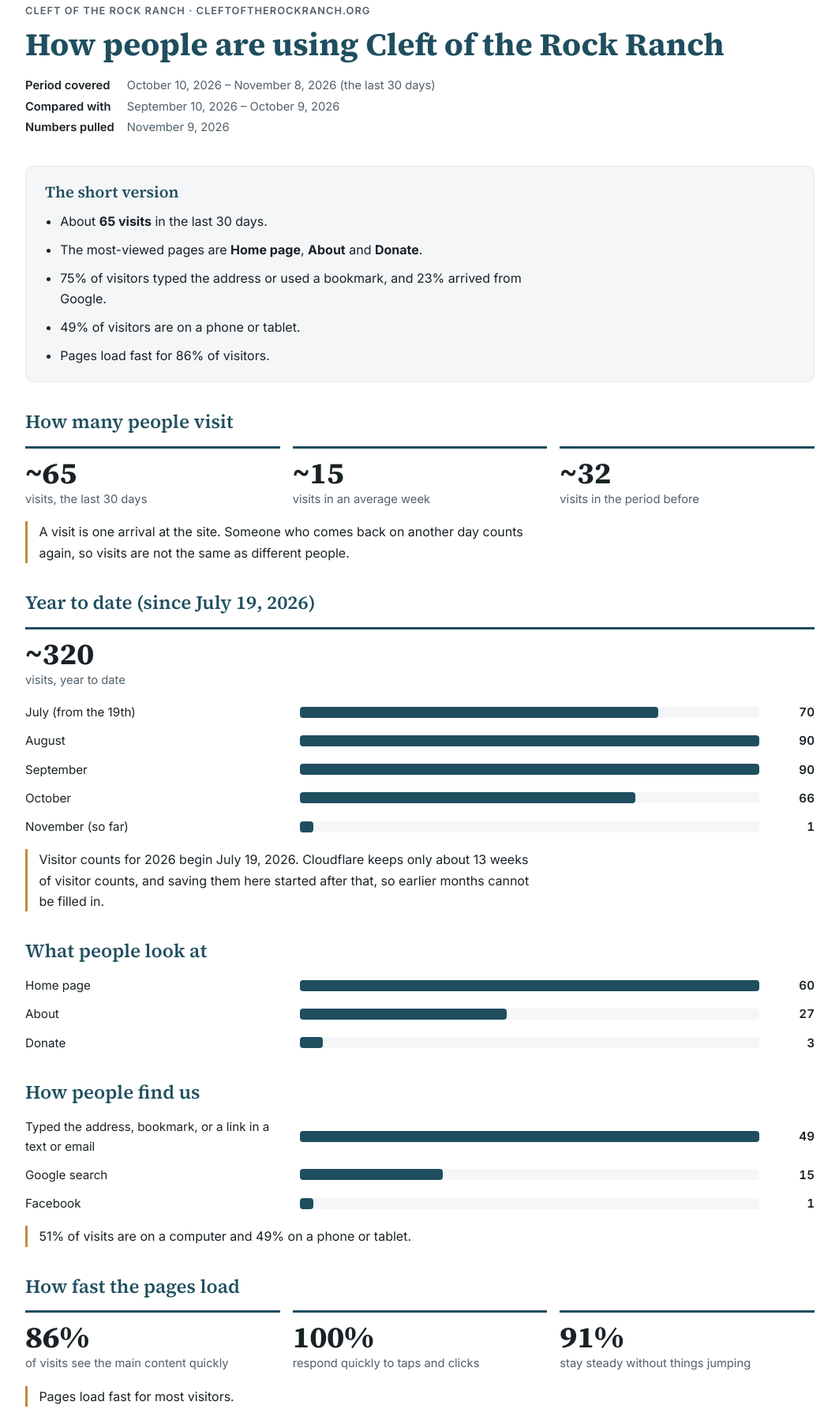
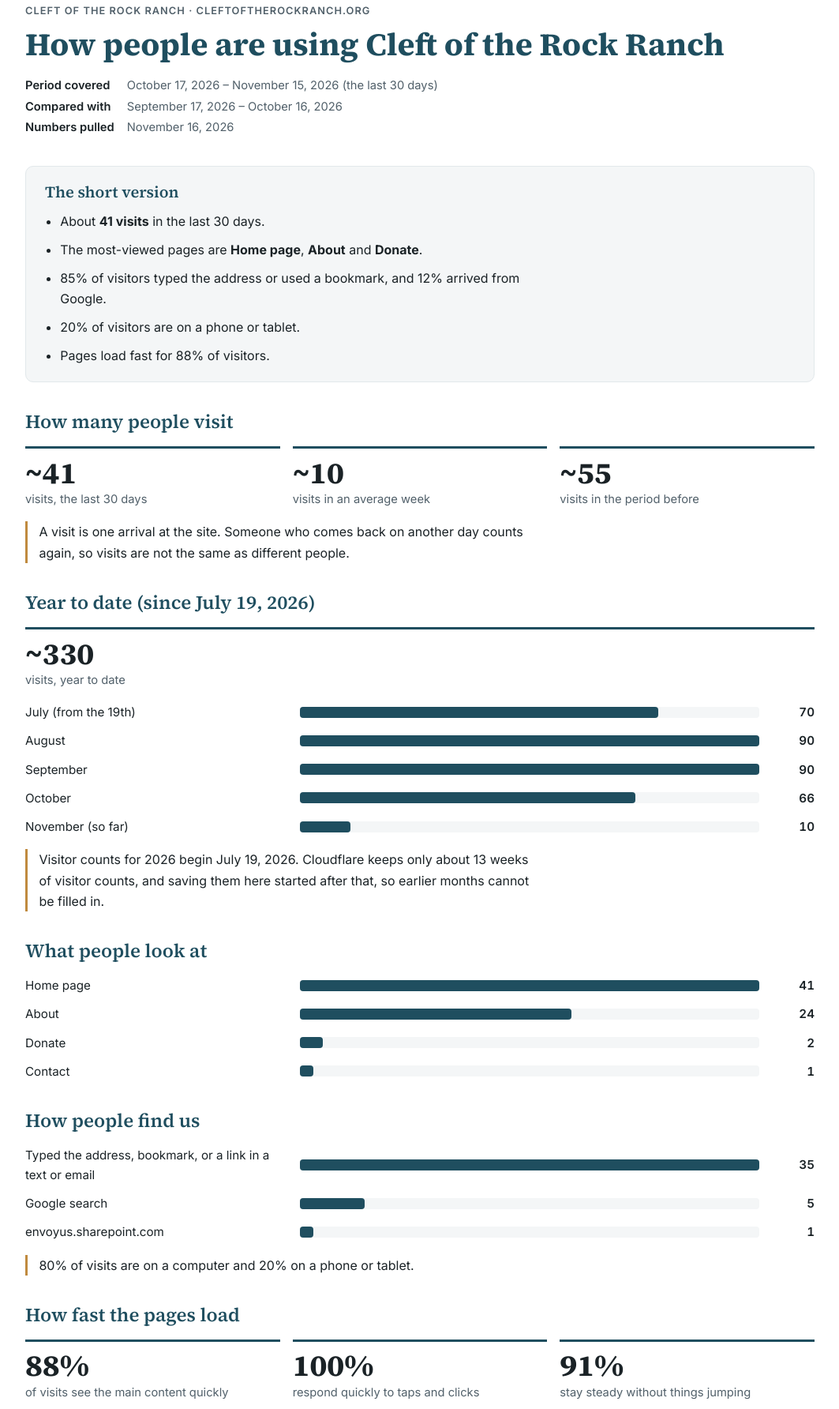
Before and after one commit to Cleft-of-The-Rock-Ranch/cleftoftherock, a plain HTML site: page site-stats.html in a window 1280 px wide. Shown: the part 37-1821 px from the top of the page at 79% size, without its empty margins (108-1171 px from the left). Drawn offline with Linux system fonts and the light colour scheme.

Commit message:
Update site stats page

```diff
--- a/site-stats.html
+++ b/site-stats.html
@@ -127,29 +127,29 @@
     <div class="eyebrow">Cleft of the Rock Ranch · cleftoftherockranch.org</div>
     <h1>How people are using Cleft of the Rock Ranch</h1>
     <dl class="period">
-      <dt>Period covered</dt><dd>October 10, 2026 – November 8, 2026 (the last 30 days)</dd>
-      <dt>Compared with</dt><dd>September 10, 2026 – October 9, 2026</dd>
-      <dt>Numbers pulled</dt><dd>November 9, 2026</dd>
+      <dt>Period covered</dt><dd>October 17, 2026 – November 15, 2026 (the last 30 days)</dd>
+      <dt>Compared with</dt><dd>September 17, 2026 – October 16, 2026</dd>
+      <dt>Numbers pulled</dt><dd>November 16, 2026</dd>
     </dl>
   </header>
 
   <div class="summary">
     <h2>The short version</h2>
     <ul>
-      <li>About <strong>65 visits</strong> in the last 30 days.</li>
+      <li>About <strong>41 visits</strong> in the last 30 days.</li>
       <li>The most-viewed pages are <strong>Home page</strong>, <strong>About</strong> and <strong>Donate</strong>.</li>
-      <li>75% of visitors typed the address or used a bookmark, and 23% arrived from Google.</li>
-      <li>49% of visitors are on a phone or tablet.</li>
-      <li>Pages load fast for 86% of visitors.</li>
+      <li>85% of visitors typed the address or used a bookmark, and 12% arrived from Google.</li>
+      <li>20% of visitors are on a phone or tablet.</li>
+      <li>Pages load fast for 88% of visitors.</li>
     </ul>
   </div>
 
   <section>
     <h2>How many people visit</h2>
     <div class="stats">
-      <div class="stat"><div class="num">~65</div><div class="label">visits, the last 30 days</div></div>
-      <div class="stat"><div class="num">~15</div><div class="label">visits in an average week</div></div>
-      <div class="stat"><div class="num">~32</div><div class="label">visits in the period before</div></div>
+      <div class="stat"><div class="num">~41</div><div class="label">visits, the last 30 days</div></div>
+      <div class="stat"><div class="num">~10</div><div class="label">visits in an average week</div></div>
+      <div class="stat"><div class="num">~55</div><div class="label">visits in the period before</div></div>
     </div>
     <p class="sowhat">A visit is one arrival at the site. Someone who comes back on another day counts again, so visits are not the same as different people.</p>
   </section>
@@ -157,14 +157,14 @@
   <section>
     <h2>Year to date (since July 19, 2026)</h2>
     <div class="stats">
-      <div class="stat"><div class="num">~320</div><div class="label">visits, year to date</div></div>
+      <div class="stat"><div class="num">~330</div><div class="label">visits, year to date</div></div>
     </div>
     <ul class="bars" aria-label="Visits by month">
       <li><span class="name">July (from the 19th)</span><span class="track"><span class="fill" style="width:78%"></span></span><span class="val">70</span></li>
       <li><span class="name">August</span><span class="track"><span class="fill" style="width:100%"></span></span><span class="val">90</span></li>
       <li><span class="name">September</span><span class="track"><span class="fill" style="width:100%"></span></span><span class="val">90</span></li>
       <li><span class="name">October</span><span class="track"><span class="fill" style="width:73%"></span></span><span class="val">66</span></li>
-      <li><span class="name">November (so far)</span><span class="track"><span class="fill" style="width:3%"></span></span><span class="val">1</span></li>
+      <li><span class="name">November (so far)</span><span class="track"><span class="fill" style="width:11%"></span></span><span class="val">10</span></li>
     </ul>
     <p class="sowhat">Visitor counts for 2026 begin July 19, 2026. Cloudflare keeps only about 13 weeks of visitor counts, and saving them here started after that, so earlier months cannot be filled in.</p>
   </section>
@@ -172,9 +172,10 @@
   <section>
     <h2>What people look at</h2>
     <ul class="bars" aria-label="Most viewed pages">
-      <li><span class="name">Home page</span><span class="track"><span class="fill" style="width:100%"></span></span><span class="val">60</span></li>
-      <li><span class="name">About</span><span class="track"><span class="fill" style="width:45%"></span></span><span class="val">27</span></li>
-      <li><span class="name">Donate</span><span class="track"><span class="fill" style="width:5%"></span></span><span class="val">3</span></li>
+      <li><span class="name">Home page</span><span class="track"><span class="fill" style="width:100%"></span></span><span class="val">41</span></li>
+      <li><span class="name">About</span><span class="track"><span class="fill" style="width:59%"></span></span><span class="val">24</span></li>
+      <li><span class="name">Donate</span><span class="track"><span class="fill" style="width:5%"></span></span><span class="val">2</span></li>
+      <li><span class="name">Contact</span><span class="track"><span class="fill" style="width:3%"></span></span><span class="val">1</span></li>
     </ul>
 
   </section>
@@ -182,17 +183,17 @@
   <section class="newpage">
     <h2>How people find us</h2>
     <ul class="bars" aria-label="How visitors arrived">
-      <li><span class="name">Typed the address, bookmark, or a link in a text or email</span><span class="track"><span class="fill" style="width:100%"></span></span><span class="val">49</span></li>
-      <li><span class="name">Google search</span><span class="track"><span class="fill" style="width:31%"></span></span><span class="val">15</span></li>
-      <li><span class="name">Facebook</span><span class="track"><span class="fill" style="width:3%"></span></span><span class="val">1</span></li>
+      <li><span class="name">Typed the address, bookmark, or a link in a text or email</span><span class="track"><span class="fill" style="width:100%"></span></span><span class="val">35</span></li>
+      <li><span class="name">Google search</span><span class="track"><span class="fill" style="width:14%"></span></span><span class="val">5</span></li>
+      <li><span class="name">envoyus.sharepoint.com</span><span class="track"><span class="fill" style="width:3%"></span></span><span class="val">1</span></li>
     </ul>
-    <p class="sowhat">51% of visits are on a computer and 49% on a phone or tablet.</p>
+    <p class="sowhat">80% of visits are on a computer and 20% on a phone or tablet.</p>
   </section>
 
   <section>
     <h2>How fast the pages load</h2>
     <div class="stats">
-      <div class="stat"><div class="num">86%</div><div class="label">of visits see the main content quickly</div></div>
+      <div class="stat"><div class="num">88%</div><div class="label">of visits see the main content quickly</div></div>
       <div class="stat"><div class="num">100%</div><div class="label">respond quickly to taps and clicks</div></div>
       <div class="stat"><div class="num">91%</div><div class="label">stay steady without things jumping</div></div>
     </div>
@@ -200,7 +201,7 @@
   </section>
 
   <div class="foot">
-    <p>Updated November 9, 2026. Numbers come from Cloudflare, covering October 10, 2026 – November 8, 2026. All figures are rounded estimates. The tool does not use cookies or track individuals.</p>
+    <p>Updated November 16, 2026. Numbers come from Cloudflare, covering October 17, 2026 – November 15, 2026. All figures are rounded estimates. The tool does not use cookies or track individuals.</p>
   </div>
 </div>
 </body>
```
